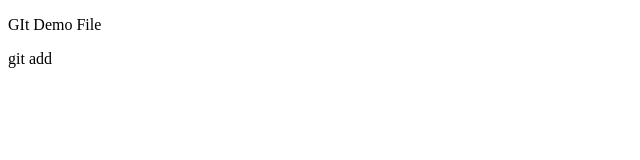
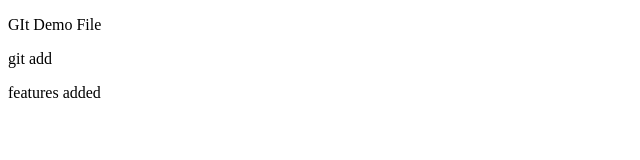
Before and after one commit to shreyaakaranjkar/Javascript-Projects-, a plain HTML site: page index.html in a window 1280 px wide. Shown: the whole page, without its empty margins (0-640 px from the left). Drawn offline with Linux system fonts and the light colour scheme.

Commit message:
features

```diff
--- a/index.html
+++ b/index.html
@@ -12,5 +12,8 @@
     <p>
         git add
     </p>
+    <p>
+        features added
+    </p>
 </body>
 </html>
```
